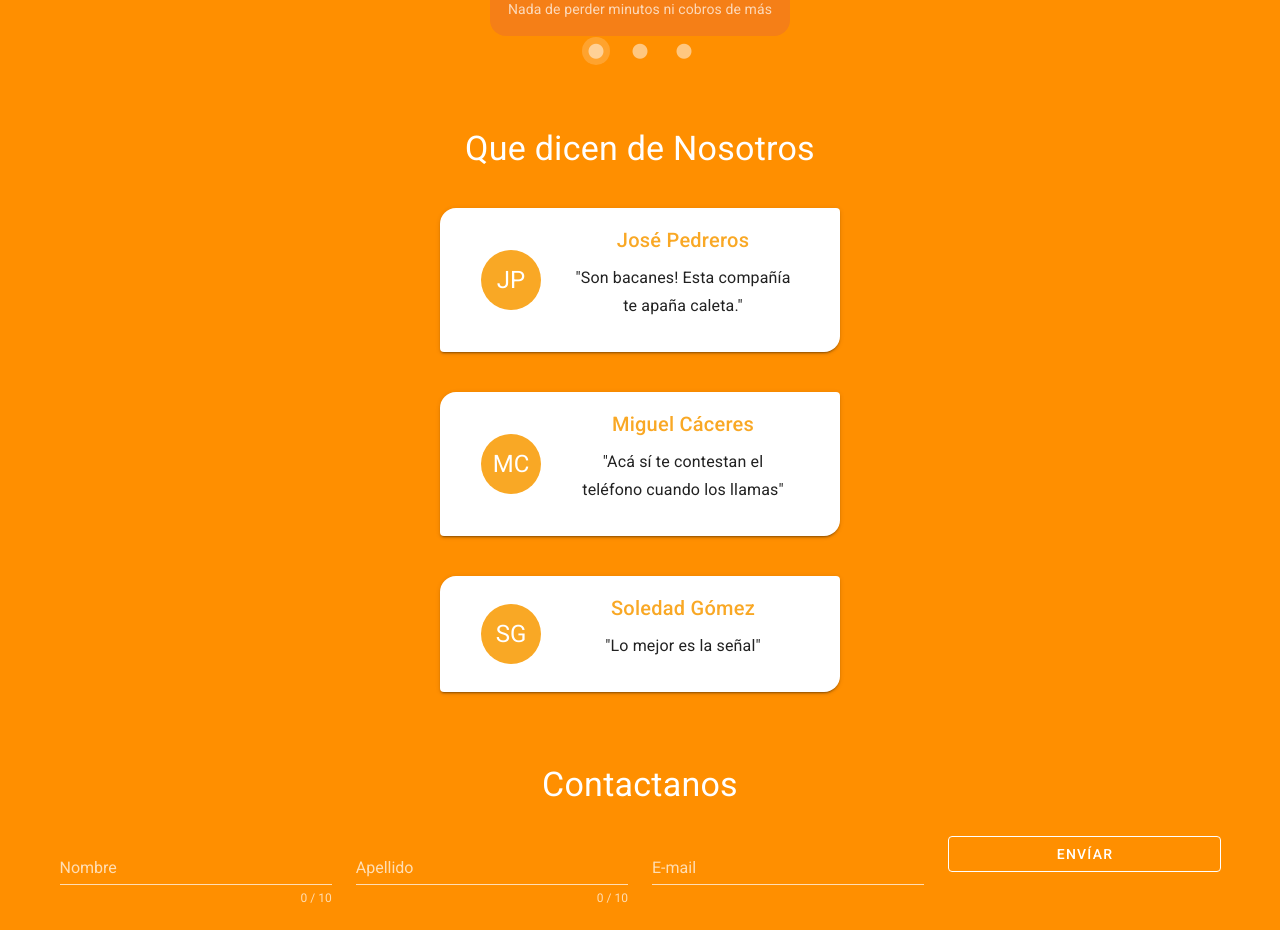
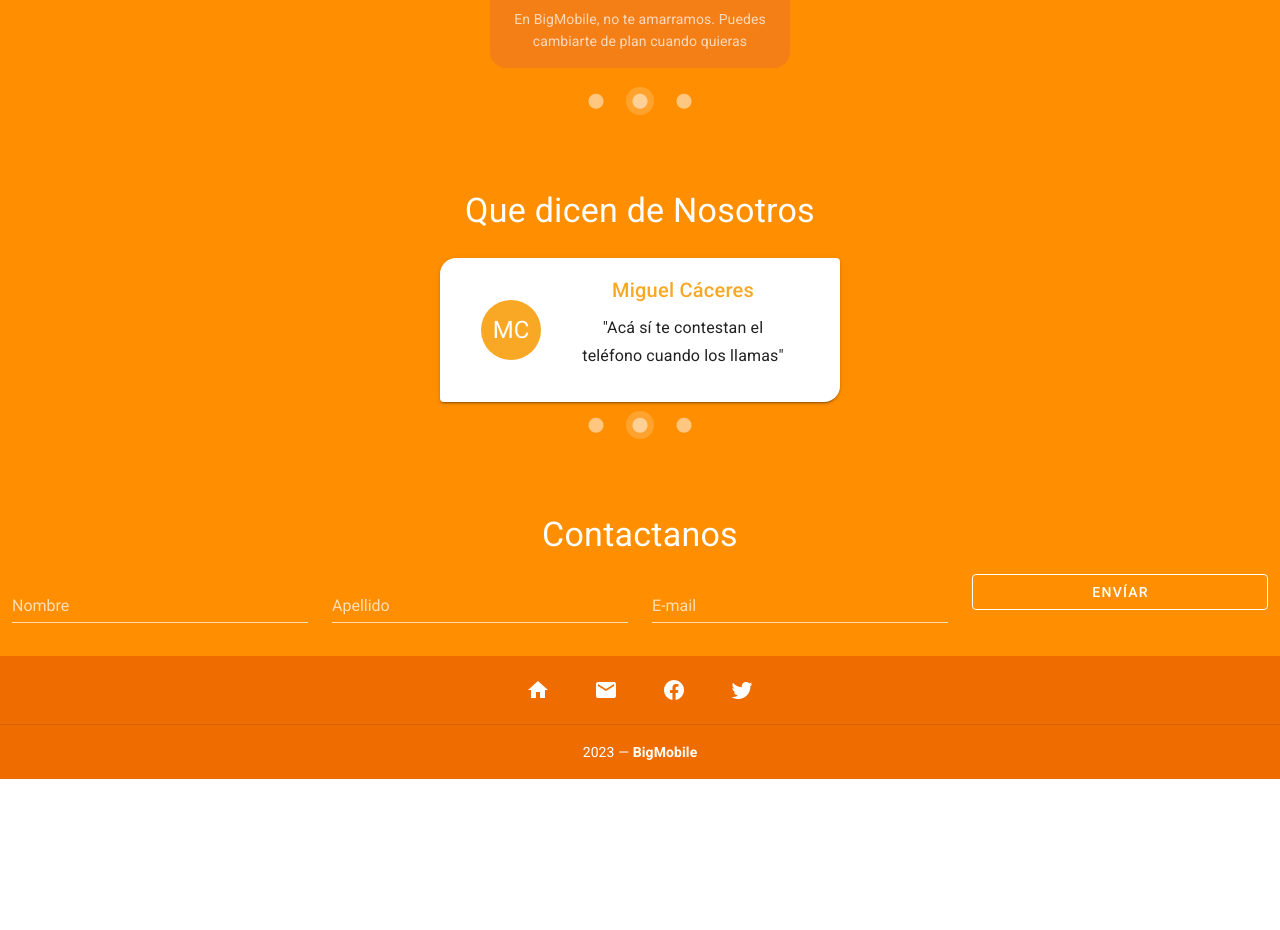
Before and after one commit to copugarute/bigmobile-app, a Vue app: page / in a window 1280 px wide. Shown: the part 700-1630 px from the top of the page. After the commit the page ends 1479 px from the top, so only its background shows below. Built offline with nearby package versions, Linux system fonts and the light colour scheme.

Commit message:
se agregó slider en sección opiniones. arreglé hamburguesa, pasó de absolute a fixed

```diff
--- a/src/App.vue
+++ b/src/App.vue
@@ -5,14 +5,16 @@
     <v-main>
       <router-view/>
     </v-main>
+    <Footer/>
   </v-app>
 </template>
 
 <script>
+import Footer from './components/Footer.vue';
 import Navbar from './components/Navbar.vue';
 
 export default {
-  components: { Navbar },
+  components: { Navbar, Footer },
   name: 'App',
 
   data: () => ({
--- /dev/null
+++ b/src/components/Footer.vue
@@ -0,0 +1,56 @@
+<template>
+    <v-footer
+      padless
+    >
+      <v-card
+        flat
+        tile
+        width="100%"
+        class="orange darken-3 text-center"
+      >
+        <v-card-text>
+          <v-btn
+            v-for="icon in icons"
+            :key="icon"
+            class="mx-4"
+            icon
+            dark
+          >
+            <v-icon size="24px">
+              {{ icon }}
+            </v-icon>
+          </v-btn>
+        </v-card-text>
+
+        <v-divider></v-divider>
+
+        <v-card-text class="white--text">
+          {{ new Date().getFullYear() }} — <strong>BigMobile</strong>
+        </v-card-text>
+      </v-card>
+    </v-footer>
+
+
+</template>
+
+<script>
+export default {
+    name:'Footer',
+    data(){
+        return{
+            icons: [
+                'mdi-home',
+                'mdi-email',
+                'mdi-facebook',
+                'mdi-twitter',
+            ],
+
+        }
+    },
+
+}
+</script>
+
+<style>
+
+</style>
--- a/src/components/FormularioHome.vue
+++ b/src/components/FormularioHome.vue
@@ -1,26 +1,14 @@
 <template>
-
-
     <v-form
+        ref="form"
         v-model="valid"
+        lazy-validation
     >
         <h2
             class="text-h4 text-center white--text font-weight-regular mt-10 mb-5"
         >
             Contactanos
         </h2>
-        <v-alert
-            dense
-            text
-            dark
-            colored-border
-            type="success"
-            color="orange darken-3"
-            v-show="mensaje"
-        >
-            {{mensaje}}
-        </v-alert>
-        <v-container>
 
             <v-row>
                 <v-col
@@ -30,7 +18,6 @@
                     <v-text-field
                         v-model="firstname"
                         :rules="nameRules"
-                        :counter="10"
                         label="Nombre"
                         required
                         dark
@@ -44,7 +31,6 @@
                     <v-text-field
                         v-model="lastname"
                         :rules="nameRules"
-                        :counter="10"
                         label="Apellido"
                         required
                         dark
@@ -68,13 +54,13 @@
                         outlined
                         block
                         dark
+                        :disabled="!this.valid"
                         @click="enviarForm"
                     >
                         Envíar
                     </v-btn>
                 </v-col>
             </v-row>
-        </v-container>
   </v-form>
 </template>
 
@@ -83,27 +69,37 @@ export default {
     name:'Form-Home',
     data(){
         return{
-            valid: false,
-            mensaje:'',
+            valid: true,
+            success: false,
+            error:false,
             firstname: '',
             lastname: '',
+            email: '',
+
             nameRules: [
-                v => !!v || 'Name is required',
-                v => v.length <= 10 || 'Name must be less than 10 characters',
+                v => !!v || 'Debe rellenar este campo',
             ],
-            email: '',
+
             emailRules: [
-                v => !!v || 'E-mail is required',
-                v => /.+@.+/.test(v) || 'E-mail must be valid',
+                v => !!v || 'Debe rellenar este campo',
+                v => /.+@.+/.test(v) || 'El email debe ser valido',
             ],
         }
     },
     methods:{
+        validate() {
+            this.$refs.form.validate();
+        },
         enviarForm(){
-            console.log('Enviado')
-            this.mensaje = 'Mensaje enviado lo contactaremos a la brevedad'
+            this.validate
+            if(this.validate()){
+
+                console.log('Enviado')
+
+            }
 
         }
+
     }
 
 }
--- a/src/components/Navbar.vue
+++ b/src/components/Navbar.vue
@@ -4,7 +4,7 @@
     <v-navigation-drawer
         v-model="drawer"
         app
-        absolute
+        fixed
         temporary
         overlay-opacity="0"
         :style="`margin-top: ${$vuetify.application.top}px`"
@@ -37,7 +37,7 @@
     <!-- APP BAR         -->
     <v-app-bar
         app
-        color="amber darken-3"
+        color="orange darken-3"
         dark
     >
         <v-toolbar-title
--- a/src/components/OpinionesCard.vue
+++ b/src/components/OpinionesCard.vue
@@ -1,7 +1,30 @@
 <template>
+  <v-carousel
+    height="300"
+    hide-delimiter-background
+    :show-arrows="false"
+    cycle
+    interval="4000"
+    dark
+  >
+    <h1
+      class="text-center text-h4 white--text font-weight-regular mt-10 mb-5"
+    >
+      Que dicen de Nosotros
+    </h1>
+    <v-carousel-transition
+      group
+    >
+    <v-carousel-item
+      class="carousel-item"
+      v-for="(opinion,index) in opiniones"
+      :key="index"
+      transition="true"
+    >
       <v-card
         class="mx-auto my-2 pa-2 text-center"
         max-width="400"
+        max-height="150"
         color=""
         light
         shaped
@@ -29,14 +52,17 @@
         </v-row>
 
       </v-card>
+    </v-carousel-item>
+    </v-carousel-transition>
+  </v-carousel>
 </template>
 
 <script>
 export default {
   name:'OpinionesCard',
   props:{
-    opinion:{
-      type:Object,
+    opiniones:{
+      type:Array,
       required:true
     }
   }
@@ -45,5 +71,4 @@ export default {
 </script>
 
 <style>
-
 </style>
--- a/src/components/PlanesHome.vue
+++ b/src/components/PlanesHome.vue
@@ -1,7 +1,10 @@
 <template>
         <v-carousel
-            height="300"
+            height="350"
             hide-delimiter-background
+            :show-arrows="false"
+            cycle
+            interval="4000"
             dark
         >
         <h1
@@ -9,10 +12,15 @@
         >
             Planes Flexibles
         </h1>
+        <v-carousel-transition
+                group
+            >
             <v-carousel-item
+                class="carousel-item"
                 v-for="(plan,index) in planes"
                 :key="index"
             >
+
                 <v-card
                     class="mx-auto my-2 pa-2 text-center rounded-xl"
                     max-width="300"
@@ -36,7 +44,10 @@
                         {{plan.texto}}
                     </v-card-subtitle>
                 </v-card>
+
             </v-carousel-item>
+        </v-carousel-transition>
+
 
         </v-carousel>
 
@@ -59,5 +70,4 @@ props:{
 
 <style>
 
-
 </style>
--- a/src/views/HomeView.vue
+++ b/src/views/HomeView.vue
@@ -17,18 +17,10 @@
       <planes-home :planes="planes" />
     </v-col>
 <!-- RESEÑA -->
-    <h1
-      class="text-h4 white--text font-weight-regular mt-10 mb-5"
-    >
-      Que dicen de Nosotros
-    </h1>
-
     <v-col
-      v-for="(opinion,index) in opiniones"
-      :key="index"
       cols="12"
     >
-      <opiniones-card :opinion="opinion"/>
+      <opiniones-card :opiniones="opiniones"/>
     </v-col>
 <!-- CONTACTO -->
     <v-col
--- a/src/views/Planes.vue
+++ b/src/views/Planes.vue
@@ -1,7 +1,7 @@
 <template>
-  <v-contaiener>
+  <v-container>
     <h1>Planes</h1>
-  </v-contaiener>
+  </v-container>
 </template>
 
 <script>
```
Lines whose indentation alone changed are shown as unchanged.
